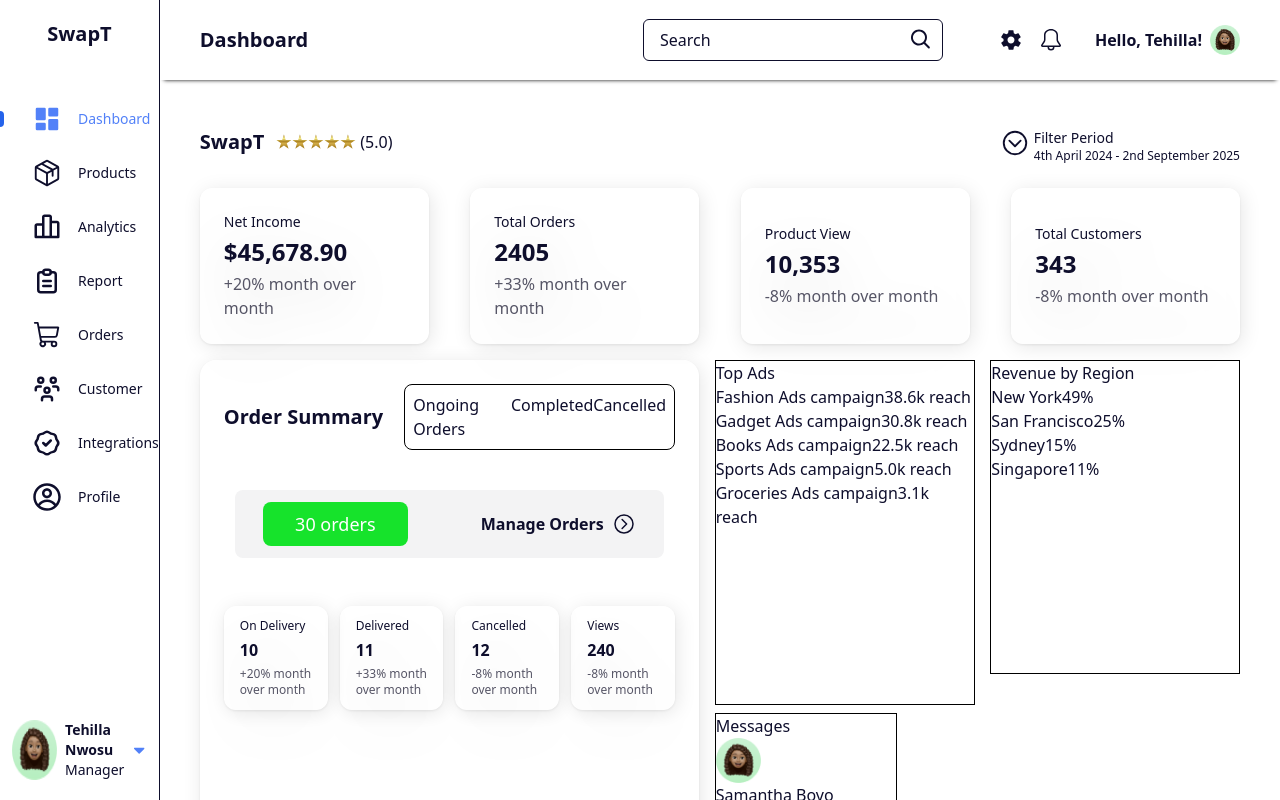
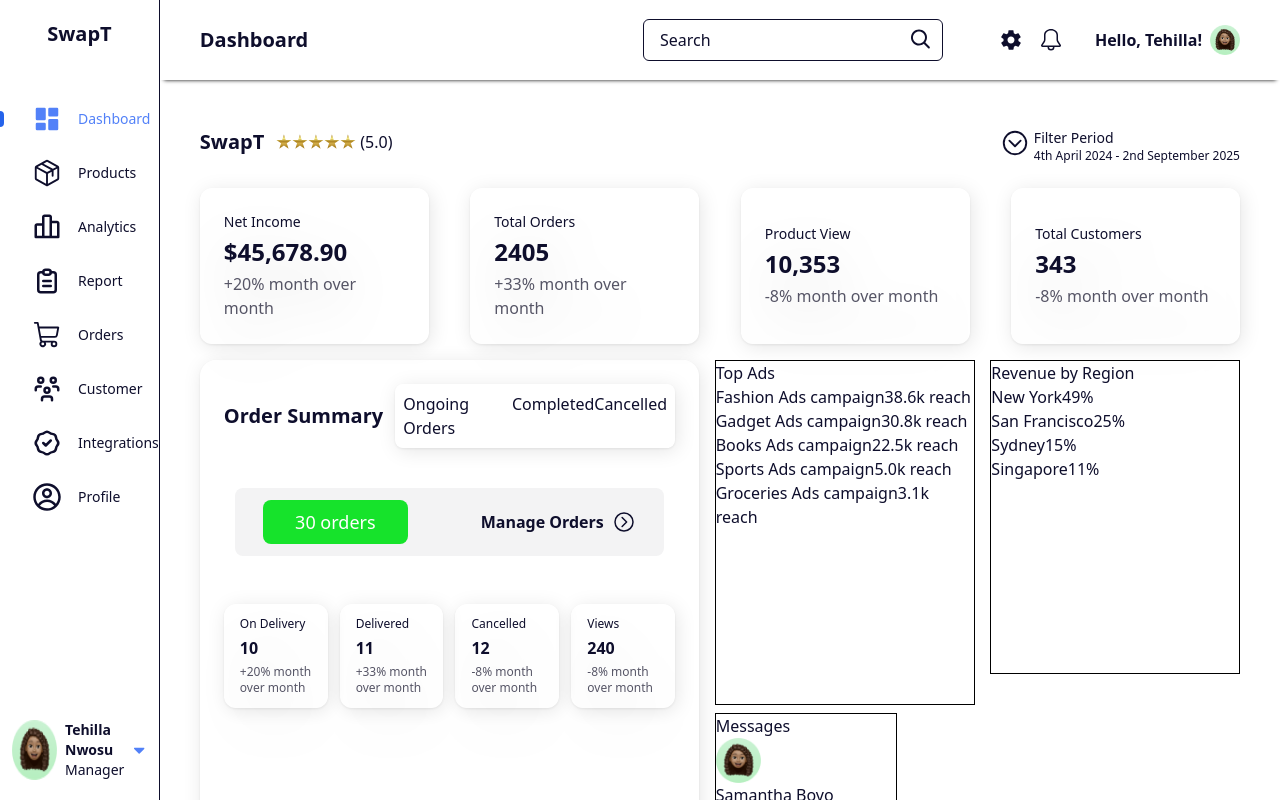
Before and after one commit to CruxndDev/cruxnd-store-admin, a Next.js app: page /dashboard in a window 1280 px wide. Built offline with nearby package versions, Linux system fonts and the light colour scheme.

Commit message:
Made some minor adjustments

```diff
--- a/components/adminPanel/dashboard/quickAccessCards/OrderSummaryCard.jsx
+++ b/components/adminPanel/dashboard/quickAccessCards/OrderSummaryCard.jsx
@@ -6,7 +6,7 @@ const OrderSummaryCard = () => {
     <div className="w-[48%] h-[100%] flex flex-col rounded-2xl custom-shadow px-6 py-6">
       <div className="w-full flex justify-between items-center mb-10">
         <h2 className="text-xl font-semibold">Order Summary</h2>
-        <div className="border border-black rounded-lg p-2 flex justify-between w-[60%]">
+        <div className="custom-shadow rounded-lg p-2 flex justify-between w-[62%]">
           <span>Ongoing Orders</span>
           <span>Completed</span>
           <span>Cancelled</span>
```
